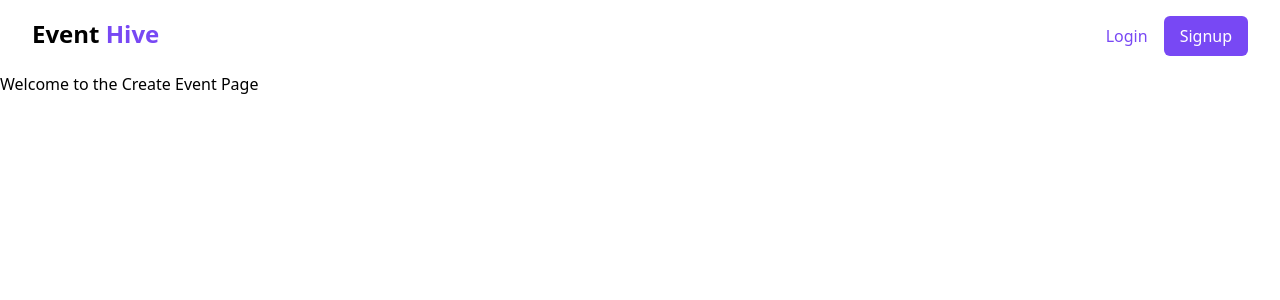
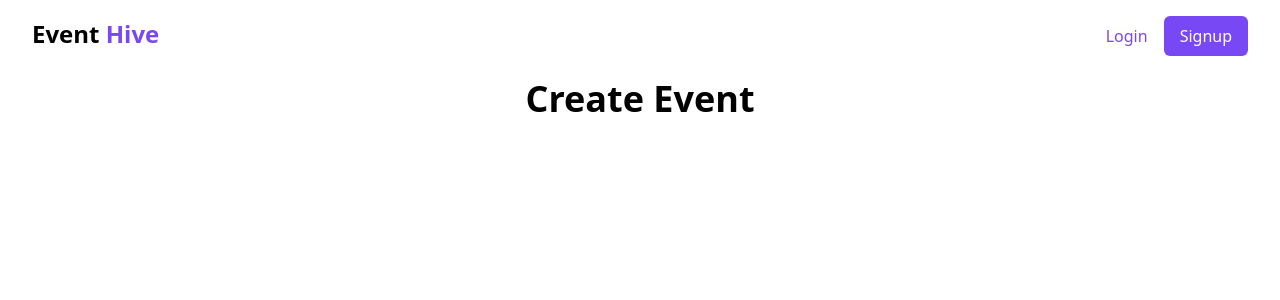
Before and after one commit to TopTier5/event-hive, a React (Vite) app: page /create-event in a window 1280 px wide. Shown: the top 300 px of the page. Built offline with nearby package versions, Linux system fonts and the light colour scheme.

Commit message:
I started the create event page

```diff
--- a/src/pages/CreateEvent.jsx
+++ b/src/pages/CreateEvent.jsx
@@ -5,7 +5,7 @@ export default function CreateEvent() {
         <>
             <Navbar />
             <section>
-                <h1>Welcome to the Create Event Page</h1>
+                <h1 className="font-bold text-big-heading flex justify-center">Create Event</h1>
             </section>
         </>
     );
```
